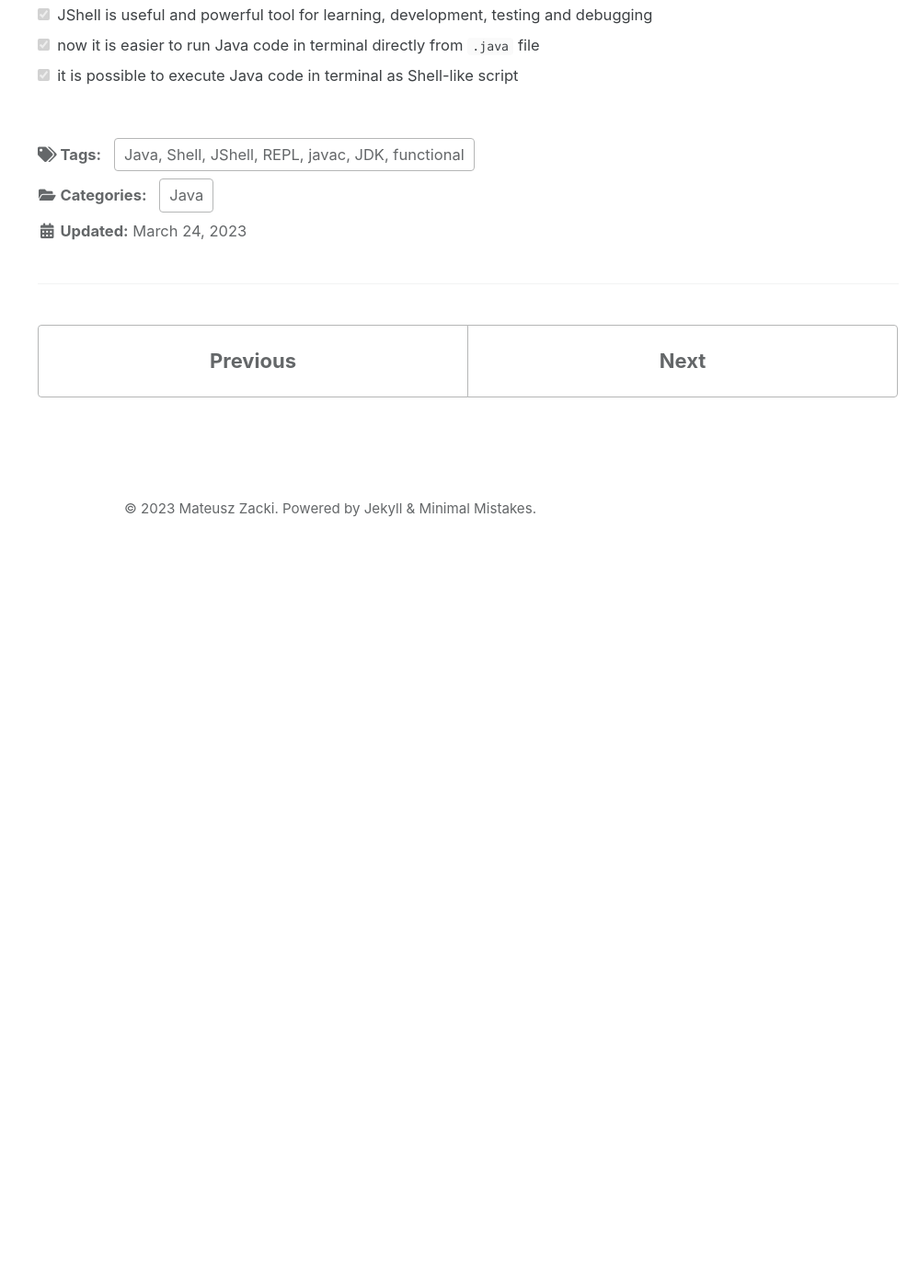
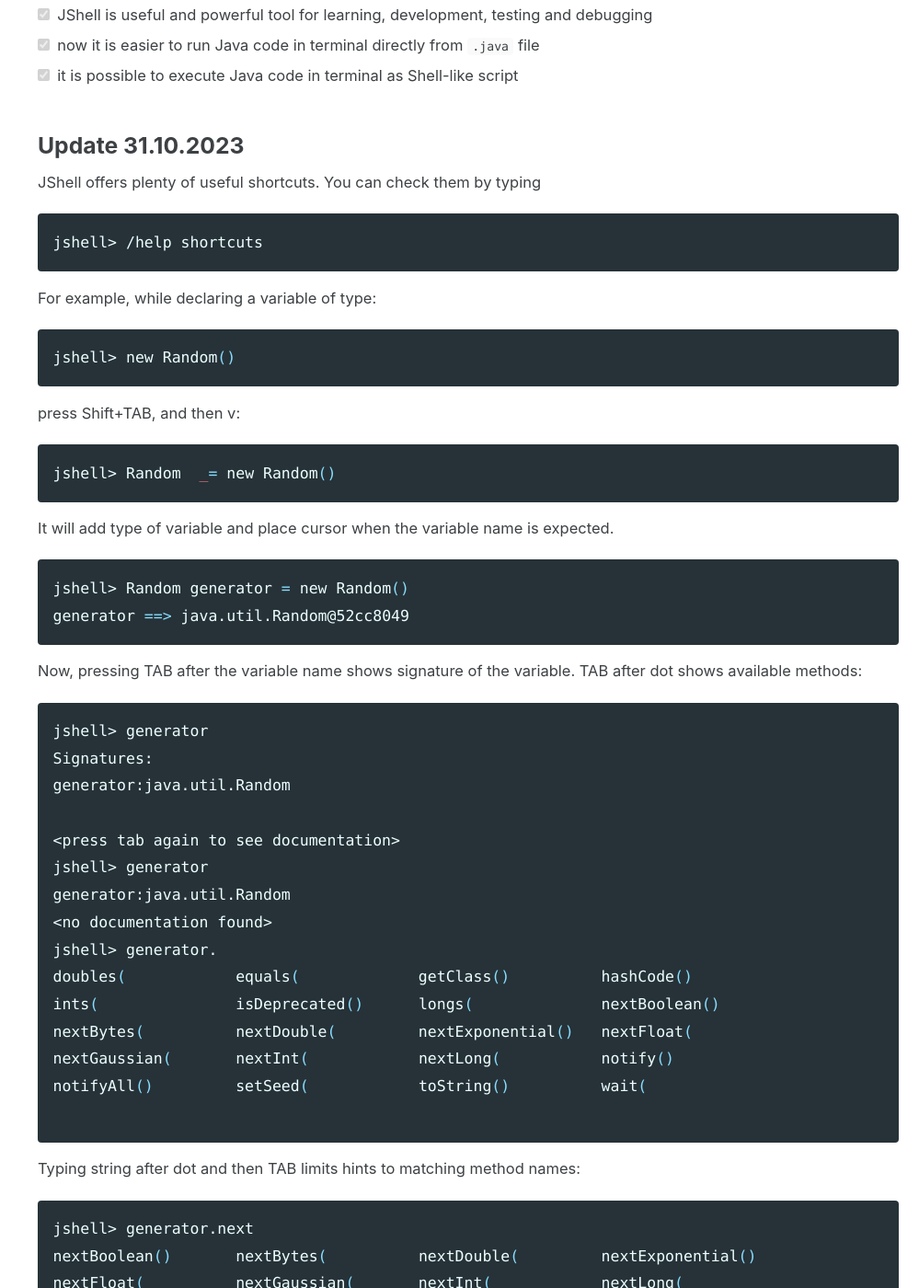
Before and after one commit to mzacki/mzacki.github.io, a Jekyll site: the page built from _posts/2023-03-01-jshell.md, in a window 1280 px wide and 1400 px high, scrolled down 13884 px. Shown: the whole window at 92% size, without its empty margins (281-1280 px from the left). Built offline with Jekyll 4.4.1, drawn with Linux system fonts in a browser that asks for light colours; cached includes are drawn as plain includes; before the commit the page ends 14493 px from its top, so only the background shows below that; some of the changed text lies outside the part shown.

Commit message:
jshell update

````diff
--- a/_posts/2023-03-01-jshell.md
+++ b/_posts/2023-03-01-jshell.md
@@ -511,3 +511,70 @@
 - [x] JShell is useful and powerful tool for learning, development, testing and debugging
 - [x] now it is easier to run Java code in terminal directly from ```.java``` file
 - [x] it is possible to execute Java code in terminal as Shell-like script
+
+### Update 31.10.2023
+
+JShell offers plenty of useful shortcuts. You can check them by typing
+```shell
+jshell> /help shortcuts
+```
+For example, while declaring a variable of type:
+
+```shell
+jshell> new Random()
+```
+
+press Shift+TAB, and then v:
+
+```shell
+jshell> Random  _= new Random()
+```
+
+It will add type of variable and place cursor when the variable name is expected.
+
+```shell
+jshell> Random generator = new Random()
+generator ==> java.util.Random@52cc8049
+```
+
+Now, pressing TAB after the variable name shows signature of the variable. TAB after dot shows available methods:
+
+```shell
+jshell> generator
+Signatures:
+generator:java.util.Random
+
+<press tab again to see documentation>
+jshell> generator
+generator:java.util.Random
+<no documentation found>
+jshell> generator.
+doubles(            equals(             getClass()          hashCode()
+ints(               isDeprecated()      longs(              nextBoolean()
+nextBytes(          nextDouble(         nextExponential()   nextFloat(
+nextGaussian(       nextInt(            nextLong(           notify()
+notifyAll()         setSeed(            toString()          wait(
+
+```
+
+Typing string after dot and then TAB limits hints to matching method names:
+
+```shell
+jshell> generator.next
+nextBoolean()       nextBytes(          nextDouble(         nextExponential()
+nextFloat(          nextGaussian(       nextInt(            nextLong(
+jshell> generator.next
+```
+
+Arrows up and down are scrolling through command history.
+
+Shift + TAB and then i automatically look up for possible imports (when something is not resolvable in current context, meaning: it's not been
+imported yet, and it does not belong to default imports):
+
+```shell
+jshell> ZonedDateTime
+0: Do nothing
+1: import: java.time.ZonedDateTime
+Choice:
+Imported: java.time.ZonedDateTime
+```
````
